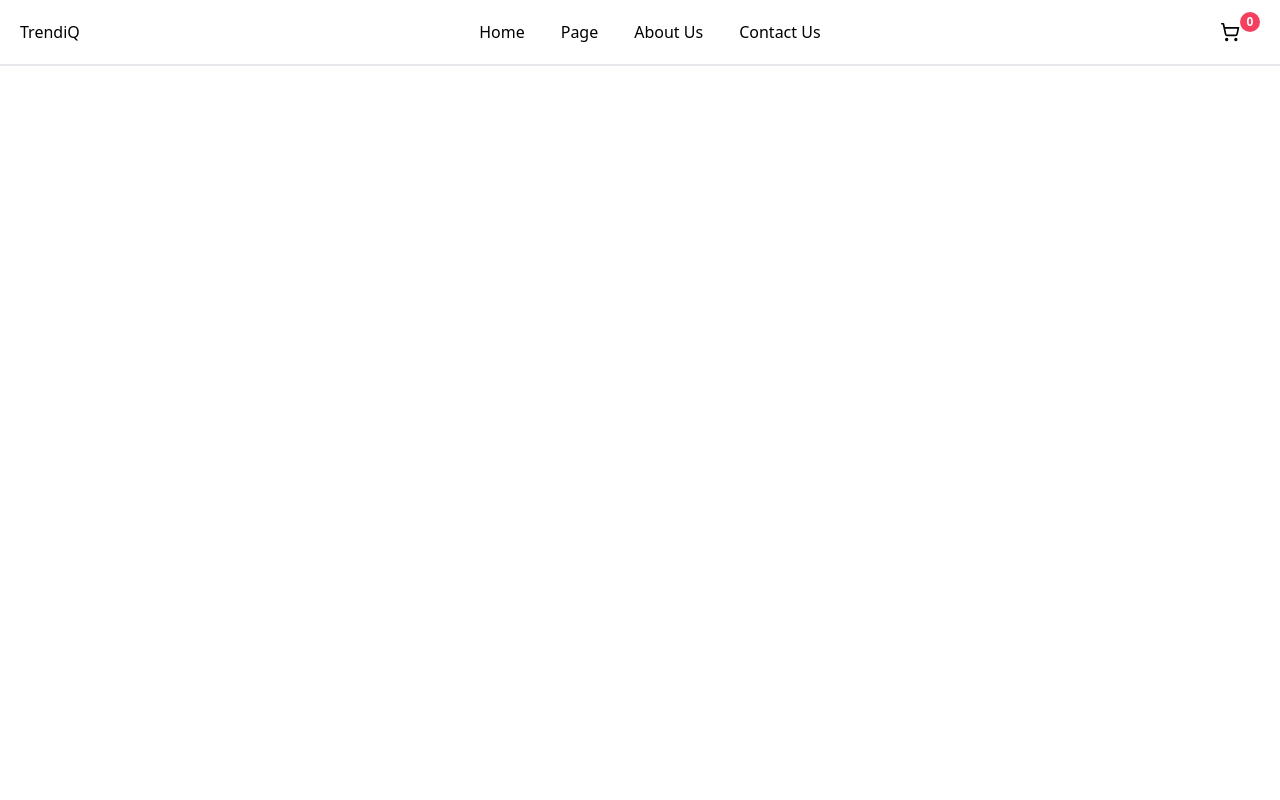
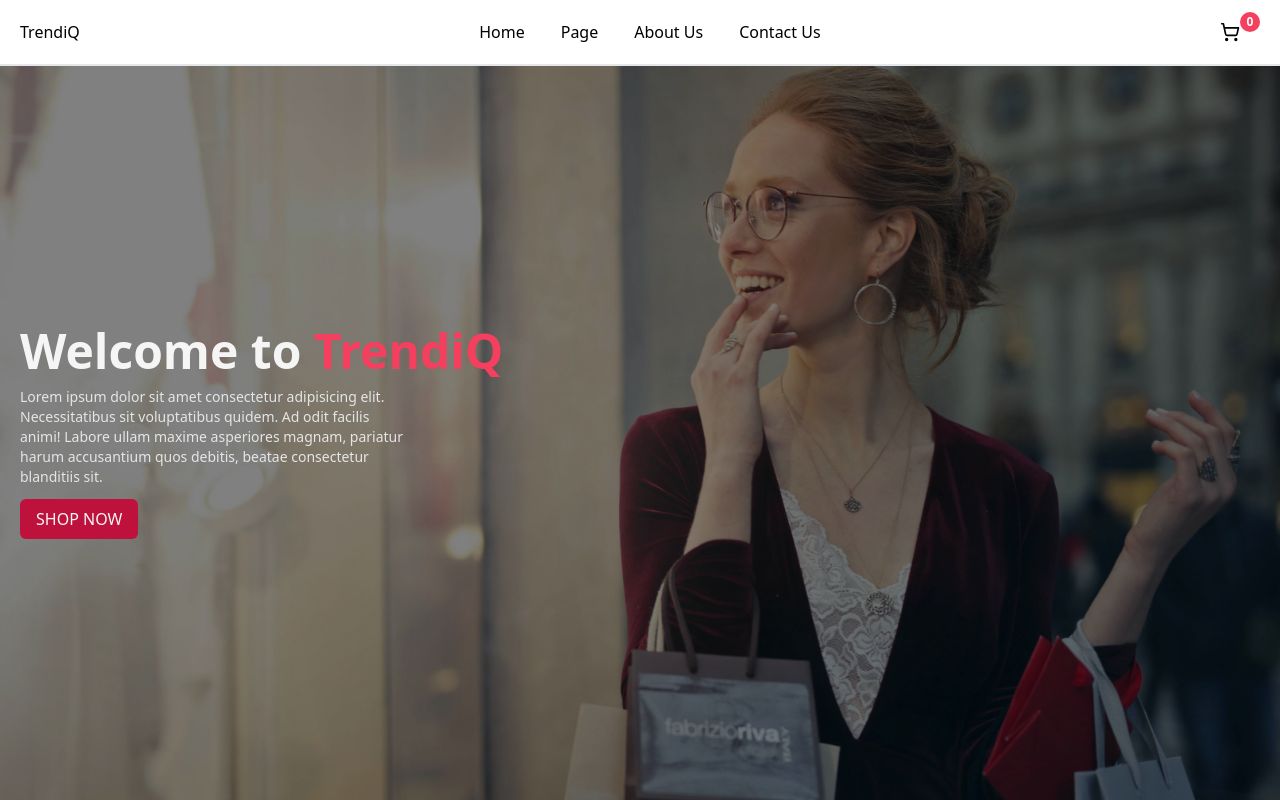
Before and after one commit to Penie1/shopping-cart, a React (Vite) app: page / in a window 1280 px wide. Built offline with nearby package versions, Linux system fonts and the light colour scheme.

Commit message:
Add contents and style home page

```diff
--- a/src/App.jsx
+++ b/src/App.jsx
@@ -1,9 +1,11 @@
 import NavBar from "./components/NavBar";
+import HomePage from "./containers/HomePage";
 
 function App() {
   return (
     <>
       <NavBar />
+      <HomePage />
     </>
   );
 }
--- a/src/containers/HomePage.jsx
+++ b/src/containers/HomePage.jsx
@@ -1,3 +1,27 @@
-const HomePage = () => {};
+function HomePage() {
+  return (
+    <>
+      <div
+        style={{ backgroundImage: "url(/src/assets/hero-image.jpg)" }}
+        className="bg-cover  bg-center sm:bg-top flex items-center"
+      >
+        <div className="min-h-[calc(100svh-66px)] backdrop-brightness-50 w-full flex flex-col gap-3 justify-center pl-5 items-start">
+          <h1 className="sm:text-5xl  text-4xl font-bold text-neutral-100">
+            Welcome to <span className="text-rose-500 ">TrendiQ</span>
+          </h1>
+          <p className="text-sm sm:w-96 w-80 text-neutral-200 ">
+            Lorem ipsum dolor sit amet consectetur adipisicing elit.
+            Necessitatibus sit voluptatibus quidem. Ad odit facilis animi!
+            Labore ullam maxime asperiores magnam, pariatur harum accusantium
+            quos debitis, beatae consectetur blanditiis sit.
+          </p>
+          <button className="bg-rose-700 text-neutral-100 py-2 px-4 rounded-md ">
+            SHOP NOW
+          </button>
+        </div>
+      </div>
+    </>
+  );
+}
 
 export default HomePage;
```
